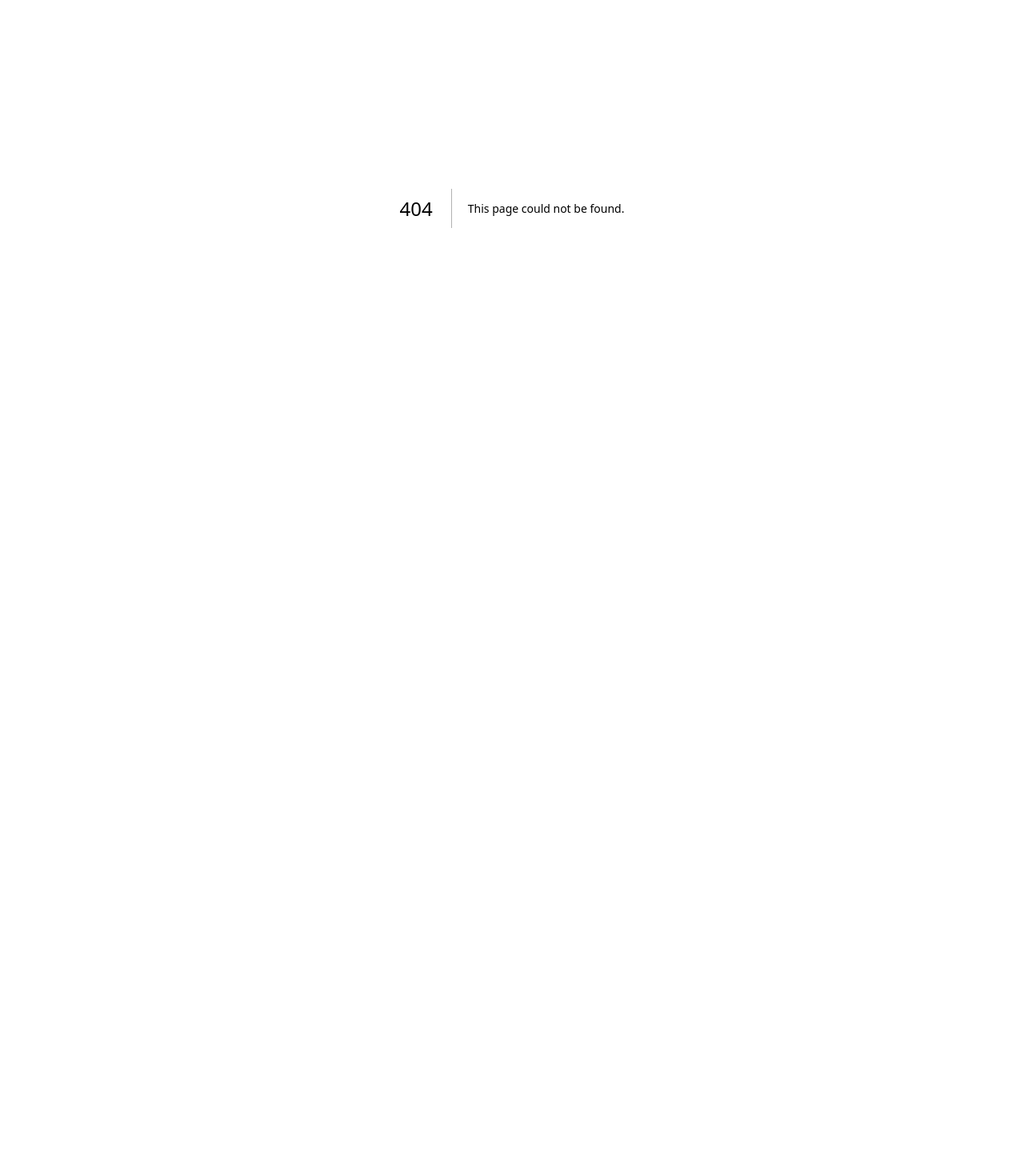
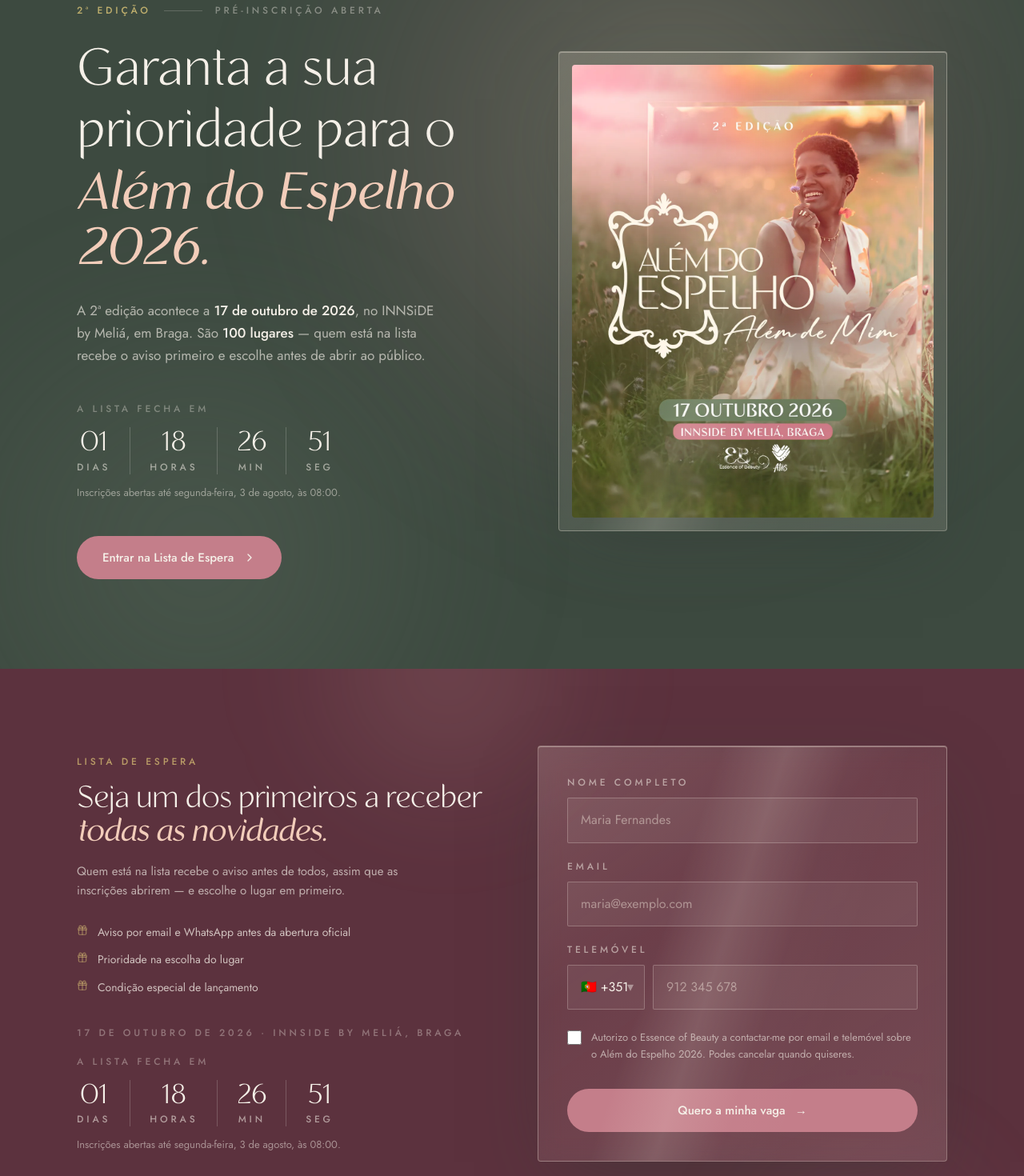
Before and after one commit to Lukasuuu/alem-do-espelho-2026, a Next.js app: page /lista-de-espera in a window 1280 px wide. Before the commit this address had no page. Shown: the part 140-1610 px from the top of the page at 80% size. Before the commit the page ends 800 px from the top, so only its background shows below. Built offline with nearby package versions, Linux system fonts and the light colour scheme.

Commit message:
feat: cria landing page Lista de Espera para aprovação da cliente

```diff
--- /dev/null
+++ b/src/app/lista-de-espera/page.tsx
@@ -0,0 +1,20 @@
+import type { Metadata } from "next";
+import { site } from "@/lib/site";
+import ListaEsperaPage from "@/components/ListaEsperaPage";
+
+const descricao = `Entra na lista de espera do ${site.nome} e sê um dos primeiros a receber todas as novidades e a garantir prioridade na abertura das inscrições. A 2ª edição acontece a ${site.data.extenso}, no ${site.local.completo}.`;
+
+export const metadata: Metadata = {
+  title: "Lista de Espera — Pré-inscrição",
+  description: descricao,
+  alternates: { canonical: "/lista-de-espera" },
+  robots: { index: true, follow: true },
+  openGraph: {
+    title: `Lista de espera — ${site.nome} — ${site.subtitulo}`,
+    description: descricao,
+  },
+};
+
+export default function Page() {
+  return <ListaEsperaPage />;
+}
--- /dev/null
+++ b/src/components/ListaEsperaHero.tsx
@@ -0,0 +1,104 @@
+"use client";
+
+import Image from "next/image";
+import { motion } from "framer-motion";
+import { ChevronRight } from "lucide-react";
+import Countdown from "./Countdown";
+import { site } from "@/lib/site";
+
+type Props = {
+  irParaInscricao: () => void;
+};
+
+/**
+ * Hero da página de pré-inscrição — mesma atmosfera e layout do hero
+ * principal, com copy adaptada à lista de espera.
+ */
+export default function ListaEsperaHero({ irParaInscricao }: Props) {
+  const surgir = (delay: number) => ({
+    initial: { opacity: 0, y: 24 },
+    animate: { opacity: 1, y: 0 },
+    transition: { duration: 0.9, delay, ease: [0.22, 1, 0.36, 1] as const },
+  });
+
+  return (
+    <section
+      id="topo"
+      className="relative overflow-hidden bg-musgo pt-28 pb-20 sm:pt-32 sm:pb-24 lg:pt-36 lg:pb-28"
+    >
+      {/* Atmosfera: glow verde musgo e rosa */}
+      <div aria-hidden className="pointer-events-none absolute inset-0">
+        <div className="absolute -top-1/4 right-[-10%] h-[70rem] w-[70rem] rounded-full bg-[radial-gradient(circle,rgba(242,205,186,0.25),rgba(196,126,138,0.12)_38%,transparent_66%)] blur-3xl" />
+        <div className="absolute bottom-[-30%] left-[-15%] h-[55rem] w-[55rem] rounded-full bg-[radial-gradient(circle,rgba(101,115,101,0.30),transparent_62%)] blur-3xl" />
+      </div>
+
+      <div className="relative mx-auto grid max-w-6xl items-center gap-14 px-5 sm:px-8 lg:grid-cols-[1.05fr_0.95fr] lg:gap-16">
+        {/* Coluna esquerda — conteúdo */}
+        <div className="order-2 lg:order-1">
+          <motion.div {...surgir(0.05)} className="flex items-center gap-4">
+            <span className="eyebrow text-dourado-claro/80">{site.edicao}</span>
+            <span className="h-px w-12 bg-creme/20" aria-hidden />
+            <span className="eyebrow text-creme/40">Pré-inscrição aberta</span>
+          </motion.div>
+
+          <motion.h1 {...surgir(0.15)} className="display mt-7 text-creme">
+            <span className="block text-[2.75rem] leading-[1.02] sm:text-6xl lg:text-[4.25rem]">
+              Garanta a sua
+            </span>
+            <span className="mt-2 block text-[2.75rem] leading-[1.02] sm:text-6xl lg:text-[4.25rem]">
+              prioridade para o
+            </span>
+            <span className="mt-2 block text-[2.75rem] italic leading-[1.02] text-blush sm:text-6xl lg:text-[4.25rem]">
+              Além do Espelho 2026.
+            </span>
+          </motion.h1>
+
+          <motion.p
+            {...surgir(0.28)}
+            className="mt-8 max-w-md text-[1.0625rem] leading-relaxed text-creme/65"
+          >
+            A 2ª edição acontece a{" "}
+            <strong className="font-medium text-creme">{site.data.extenso}</strong>, no{" "}
+            {site.local.nome}, em {site.local.cidade}. São{" "}
+            <strong className="font-medium text-creme">{site.vagas} lugares</strong> — quem
+            está na lista recebe o aviso primeiro e escolhe antes de abrir ao público.
+          </motion.p>
+
+          <motion.div {...surgir(0.4)} className="mt-10">
+            <Countdown tom="claro" />
+          </motion.div>
+
+          <motion.div {...surgir(0.5)} className="mt-11">
+            <button
+              onClick={irParaInscricao}
+              className="group inline-flex items-center gap-3 rounded-full bg-rosa px-8 py-4 text-[0.9375rem] font-medium text-creme transition-all duration-300 hover:bg-rosa-escuro hover:shadow-[0_12px_40px_-12px_rgba(196,126,138,0.7)]"
+            >
+              Entrar na Lista de Espera
+              <ChevronRight className="h-4 w-4 transition-transform duration-300 group-hover:translate-x-1" />
+            </button>
+          </motion.div>
+        </div>
+
+        {/* Coluna direita — poster oficial dentro do painel de espelho */}
+        <motion.div
+          initial={{ opacity: 0, scale: 0.94, y: 20 }}
+          animate={{ opacity: 1, scale: 1, y: 0 }}
+          transition={{ duration: 1.1, delay: 0.1, ease: [0.22, 1, 0.36, 1] }}
+          className="order-1 lg:order-2"
+        >
+          <div className="espelho relative mx-auto max-w-[26rem] rounded-sm p-3 sm:p-4 lg:max-w-none">
+            <Image
+              src="/brand/keyart.webp"
+              alt={`Cartaz oficial do ${site.nome} — ${site.subtitulo}, ${site.data.extenso}, ${site.local.completo}`}
+              width={1200}
+              height={1500}
+              priority
+              sizes="(max-width: 1024px) 90vw, 44vw"
+              className="w-full rounded-sm"
+            />
+          </div>
+        </motion.div>
+      </div>
+    </section>
+  );
+}
--- /dev/null
+++ b/src/components/ListaEsperaInscricao.tsx
@@ -0,0 +1,66 @@
+"use client";
+
+import { Gift } from "lucide-react";
+import WaitlistForm from "./WaitlistForm";
+import Countdown from "./Countdown";
+import { site } from "@/lib/site";
+
+/**
+ * Secção de pré-inscrição: o formulário vive aqui inline (em vez de modal),
+ * com copy, benefícios e contagem — mesma linguagem visual do modal principal.
+ */
+export default function ListaEsperaInscricao() {
+  return (
+    <section id="inscricao" className="relative scroll-mt-24 overflow-hidden bg-vinho py-20 sm:py-24">
+      {/* Glow decorativo */}
+      <div aria-hidden className="pointer-events-none absolute inset-0">
+        <div className="absolute -top-1/3 left-1/4 h-[30rem] w-[30rem] rounded-full bg-[radial-gradient(circle,rgba(242,205,186,0.15),transparent_62%)] blur-3xl" />
+        <div className="absolute -bottom-1/3 right-0 h-[25rem] w-[25rem] rounded-full bg-[radial-gradient(circle,rgba(196,126,138,0.20),transparent_62%)] blur-3xl" />
+      </div>
+
+      <div className="relative mx-auto max-w-6xl px-5 sm:px-8">
+        <div className="grid items-center gap-12 lg:grid-cols-2 lg:gap-16">
+          {/* Coluna esquerda — copy + benefícios + contagem */}
+          <div className="flex flex-col items-start">
+            <span className="eyebrow text-dourado-claro/70">Lista de espera</span>
+            <h2 className="display mt-4 text-[2rem] leading-[1.05] text-creme sm:text-[2.5rem]">
+              Seja um dos primeiros a receber
+              <span className="mt-1 block italic text-blush">todas as novidades.</span>
+            </h2>
+            <p className="mt-5 max-w-md text-[0.9375rem] leading-relaxed text-creme/65">
+              Quem está na lista recebe o aviso antes de todos, assim que as inscrições
+              abrirem — e escolhe o lugar em primeiro.
+            </p>
+
+            <ul className="mt-7 space-y-3">
+              {[
+                "Aviso por email e WhatsApp antes da abertura oficial",
+                "Prioridade na escolha do lugar",
+                "Condição especial de lançamento",
+              ].map((texto) => (
+                <li key={texto} className="flex items-start gap-3">
+                  <Gift className="mt-0.5 h-3.5 w-3.5 shrink-0 text-dourado-claro/50" />
+                  <span className="text-[0.875rem] leading-relaxed text-creme/75">{texto}</span>
+                </li>
+              ))}
+            </ul>
+
+            <div className="mt-8">
+              <span className="eyebrow text-creme/35">
+                {site.data.extenso} · {site.local.nome}, {site.local.cidade}
+              </span>
+              <div className="mt-3">
+                <Countdown tom="claro" />
+              </div>
+            </div>
+          </div>
+
+          {/* Coluna direita — formulário inline */}
+          <div>
+            <WaitlistForm />
+          </div>
+        </div>
+      </div>
+    </section>
+  );
+}
--- /dev/null
+++ b/src/components/ListaEsperaPage.tsx
@@ -0,0 +1,46 @@
+"use client";
+
+import { useCallback, useEffect } from "react";
+import Header from "./Header";
+import ListaEsperaHero from "./ListaEsperaHero";
+import ListaEsperaInscricao from "./ListaEsperaInscricao";
+import Experience from "./Experience";
+import Anfitria from "./Anfitria";
+import Gallery from "./Gallery";
+import Footer from "./Footer";
+import { definirAberturaModal } from "@/lib/modal";
+
+/**
+ * Página de pré-inscrição — reutiliza Header, Experience, Anfitria, Gallery e
+ * Footer tal como estão. Em vez de um modal, o formulário vive inline na
+ * secção #inscricao; todos os CTAs (incluindo o skip-link do layout) rolam
+ * até ela.
+ */
+export default function ListaEsperaPage() {
+  const irParaInscricao = useCallback(() => {
+    const alvo = document.getElementById("inscricao");
+    if (!alvo) return;
+    const reduzido = window.matchMedia("(prefers-reduced-motion: reduce)").matches;
+    alvo.scrollIntoView({ behavior: reduzido ? "auto" : "smooth", block: "start" });
+  }, []);
+
+  // O skip-link "Saltar para a inscrição" (layout) rola até ao formulário.
+  useEffect(() => {
+    definirAberturaModal(irParaInscricao);
+    return () => definirAberturaModal(null);
+  }, [irParaInscricao]);
+
+  return (
+    <>
+      <Header abrirModal={irParaInscricao} />
+      <main>
+        <ListaEsperaHero irParaInscricao={irParaInscricao} />
+        <ListaEsperaInscricao />
+        <Experience />
+        <Anfitria />
+        <Gallery />
+      </main>
+      <Footer abrirModal={irParaInscricao} />
+    </>
+  );
+}
```
